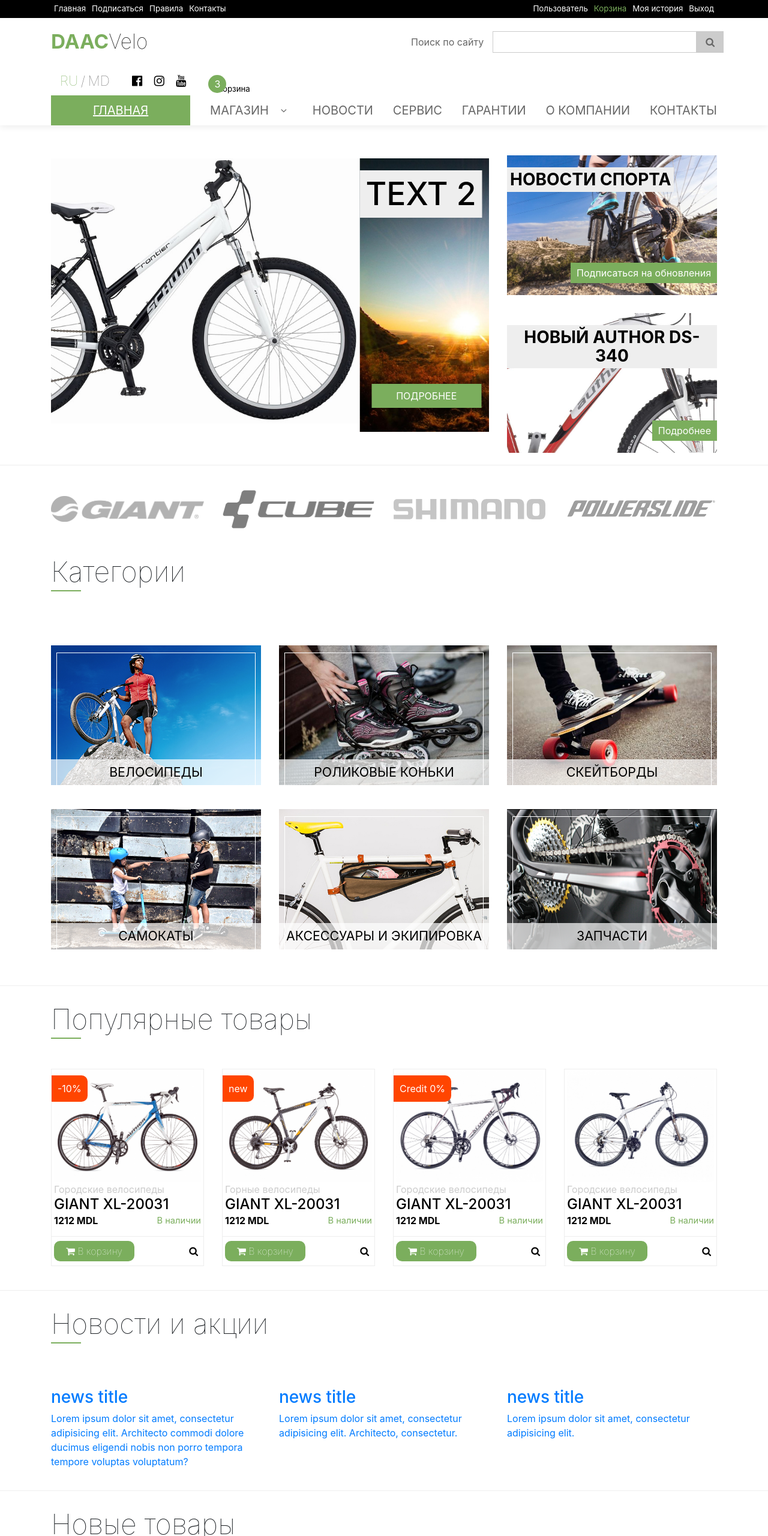
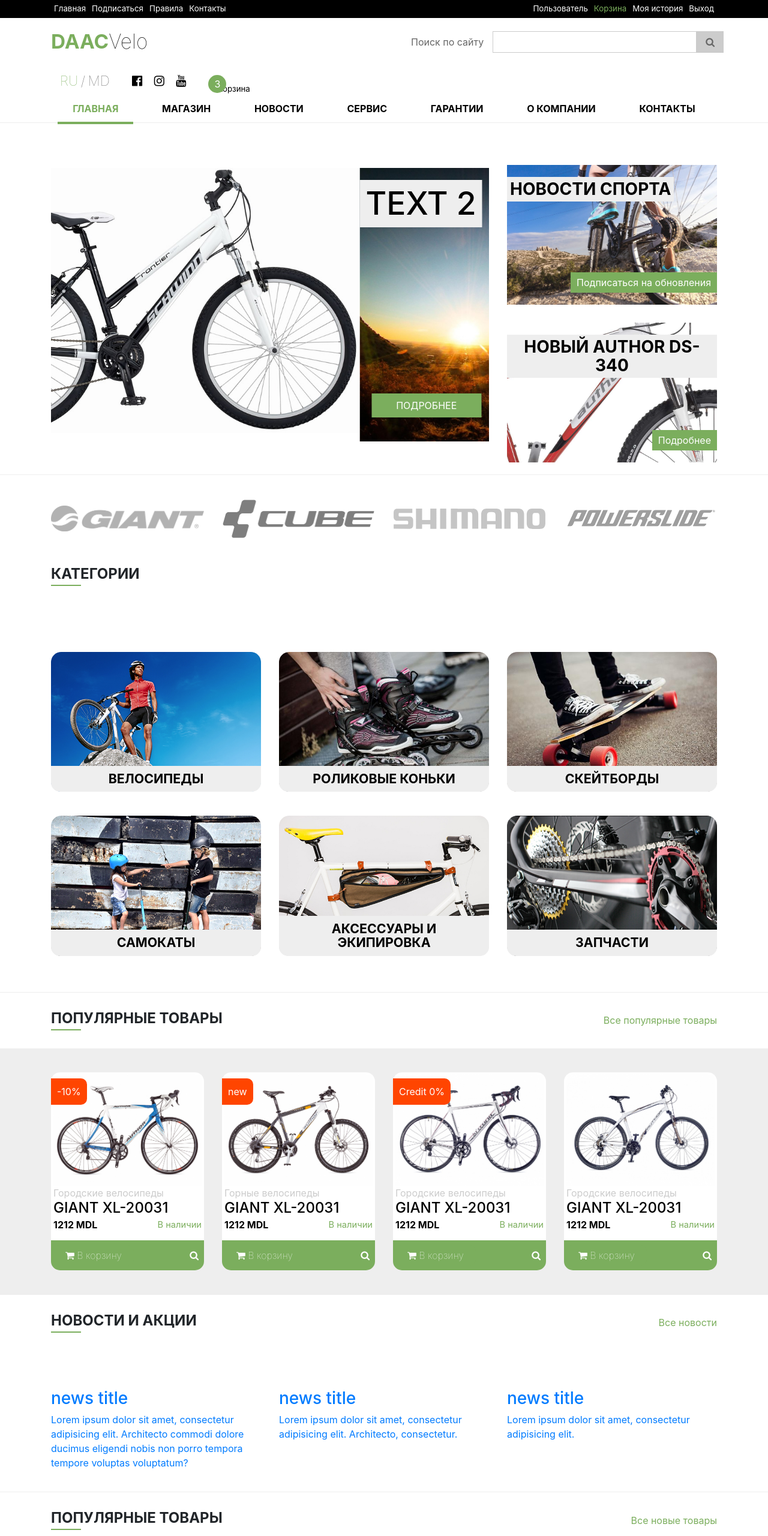
Before and after one commit to saykle-developer/daac_velo_new, a plain HTML site: page index.html in a window 1280 px wide. Shown: the top 2561 px of the page at 60% size. Drawn offline with nearby package versions, Linux system fonts and the light colour scheme.

Commit message:
--Change SiteDesign

```diff
--- a/index.html
+++ b/index.html
@@ -93,30 +93,27 @@
             <div class="row">
                 <div class="col">
                     <nav class="main-navigation">
-                        <ul class="d-flex justify-content-between">
+                        <ul class="d-flex justify-content-around">
                             <li class="current-page"><a href="#">Главная</a></li>
                             <li class="has-child">
                                 <a href="#">Магазин</a>
-                                <span class="collapse-menu">
-                                    <i class="fa fa-angle-up fa-angle-down" aria-hidden="true"></i>
-                                </span>
                                 <ul class="sub-menu justify-content-around animated">
                                     <li class="col-auto">
                                         <a href="#">Shop item 2</a>
                                         <a href="#">Shop item 2</a>
                                         <a href="#">Shop item 2</a>
                                     </li>
-                                    <li class="co#l-auto">
+                                    <li class="col-auto">
                                         <a href="#">Shop item 2</a>
                                         <a href="#">Shop item 2</a>
                                         <a href="#">Shop item 2</a>
                                     </li>
-                                    <li class="co#l-auto">
+                                    <li class="col-auto">
                                         <a href="#">Shop item 2</a>
                                         <a href="#">Shop item 2</a>
                                         <a href="#">Shop item 2</a>
                                     </li>
-                                    <li class="co#l-auto">
+                                    <li class="col-auto">
                                         <a href="#">Shop item 2</a>
                                         <a href="#">Shop item 2</a>
                                         <a href="#">Shop item 2</a>
@@ -126,6 +123,28 @@
                             <li><a href="#">Новости</a></li>
                             <li class="has-child">
                                 <a href="#">Сервис</a>
+                                <ul class="sub-menu justify-content-around animated">
+                                    <li class="col-auto">
+                                        <a href="#">Shop item 3</a>
+                                        <a href="#">Shop item 3</a>
+                                        <a href="#">Shop item 3</a>
+                                    </li>
+                                    <li class="col-auto">
+                                        <a href="#">Shop item 3</a>
+                                        <a href="#">Shop item 3</a>
+                                        <a href="#">Shop item 3</a>
+                                    </li>
+                                    <li class="col-auto">
+                                        <a href="#">Shop item 3</a>
+                                        <a href="#">Shop item 3</a>
+                                        <a href="#">Shop item 3</a>
+                                    </li>
+                                    <li class="col-auto">
+                                        <a href="#">Shop item 3</a>
+                                        <a href="#">Shop item 3</a>
+                                        <a href="#">Shop item 3</a>
+                                    </li>
+                                </ul>
                             </li>
                             <li><a href="#">Гарантии</a></li>
                             <li><a href="#">О Компании</a></li>
@@ -249,8 +268,9 @@
     </div>
 </section>
 <div class="container">
-    <div class="row">
-        <h2 class="section-title col-12">Популярные товары</h2>
+    <div class="row align-items-center justify-content-between">
+        <h2 class="section-title col-8">Популярные товары</h2>
+        <a class="show-all col-auto" href="#">Все популярные товары</a>
     </div>
 </div>
 <section class="goods">
@@ -315,8 +335,9 @@
     </div>
 </section>
 <div class="container">
-    <div class="row">
-        <h2 class="section-title col-12">Новости и акции</h2>
+    <div class="row align-items-center justify-content-between">
+        <h2 class="section-title col-8">Новости и акции</h2>
+        <a class="show-all col-auto" href="#">Все новости</a>
     </div>
 </div>
 <section class="news">
@@ -349,8 +370,9 @@
     </div>
 </section>
 <div class="container">
-    <div class="row">
-        <h2 class="section-title col-12">Новые товары</h2>
+    <div class="row align-items-center justify-content-between">
+        <h2 class="section-title col-8">Популярные товары</h2>
+        <a class="show-all col-auto" href="#">Все новые товары</a>
     </div>
 </div>
 <section class="goods">
--- a/less/components.less
+++ b/less/components.less
@@ -29,8 +29,9 @@
 .section-title {
   margin: 30px 0;
   display: inline-block;
-  font-size: 35pt;
-  font-weight: lighter;
+  font-size: 18pt;
+  font-weight: bold;
+  text-transform: uppercase;
   &:after {
     content: '';
     display: block;
@@ -40,10 +41,18 @@
     margin-top: 5px;
   }
 }
+.show-all{
+  color: @green;
+  text-decoration: none;
+  &:hover{
+    color: #000;
+    text-decoration: none;
+  }
+}
 
 section {
   border-bottom: 1px solid #eee;
-  padding: 20px 0;
+  padding: 40px 0 20px;
 }
 
 .categories {
@@ -52,6 +61,10 @@ section {
     position: relative;
     display: block;
     margin-top: 40px;
+    overflow: hidden;
+    -webkit-border-radius: 15px;
+    -moz-border-radius: 15px;
+    border-radius: 15px;
     h3 {
       position: absolute;
       bottom: 0;
@@ -65,16 +78,23 @@ section {
       text-align: center;
       font-size: 16pt;
       /* text-shadow: 0 2px 5px #000; */
-      font-weight: normal;
-      background: rgba(255, 255, 255, .7);
+      //background: rgba(255, 255, 255, .7);
+      background: #eee;
       padding: 10px;
+      font-weight: bold;
+      z-index: 20;
       .transition();
     }
     img {
       width: 100%;
+      opacity: 1;
+      -webkit-border-radius: 17px;
+      -moz-border-radius: 17px;
+      border-radius: 17px;
+      .transition();
     }
     span {
-      display: block;
+      display: none;
       width: 95%;
       height: 95%;
       position: absolute;
@@ -99,21 +119,18 @@ section {
     }
     &:hover {
       h3 {
-
+        color: #ffffff;
+        background: @green;
       }
-      span {
-        padding-top: 20%;
-        color: #ffffff;
-        background: rgba(255, 255, 255, .2);
-        i {
-          background: @green;
-        }
+      img{
+        opacity: .9;
       }
     }
   }
 }
 
 .goods {
+  background: #eee;
   .good {
     position: relative;
     margin-bottom: 20px;
@@ -122,9 +139,12 @@ section {
       position: relative;
       display: block;
       padding: 4px;
-      border: 1px solid #eee;
       border-bottom: 0;
       text-decoration: none;
+      -webkit-border-radius: 15px 15px 0 0;
+      -moz-border-radius: 15px 15px 0 0;
+      border-radius: 15px 15px 0 0;
+      background: #ffffff;
       img {
         width: 100%;
       }
@@ -164,16 +184,19 @@ section {
     }
     .usr-actions {
       height: 50px;
-      border: 1px solid #eee;
+      background: @green;
       display: flex;
       justify-content: space-between;
       align-items: center;
       padding: 4px;
+      -webkit-border-radius: 0 0 15px 15px;
+      -moz-border-radius: 0 0 15px 15px;
+      border-radius: 0 0 15px 15px;
       a {
         text-decoration: none;
         font-size: 12pt;
         padding: 5px;
-        color: #000;
+        color: #fff;
         &.good-to-cart {
           font-weight: lighter;
           background: @green;
--- a/less/header.less
+++ b/less/header.less
@@ -1,7 +1,9 @@
 @import (less) "options.less";
-header{
-  .box-shadow(0 3px 10px, #eee);
+
+header {
+  border-bottom: 1px solid #eee;
 }
+
 .green {
   color: @green !important;
 }
@@ -51,8 +53,8 @@ header{
         color: @green;
       }
     }
-    a{
-      &:hover{
+    a {
+      &:hover {
         text-decoration: none;
       }
     }
@@ -135,66 +137,52 @@ header{
         display: inline-block;
         &.current-page {
           a {
-            padding: 10px 70px;
-            background: @green;
-            color: #fff;
-            text-decoration: underline;
+            border-radius: 15px 15px 0 0;
+            color: #7bae5d;
+            border-bottom: 4px solid;
+            margin-bottom: -3px;
           }
         }
         a {
-          color: #666;
+          padding: 10px 25px;
+          color: #000;
+          font-weight: bold;
           display: block;
-          padding: 10px 0;
           text-transform: uppercase;
-          font-size: 15pt;
+          font-size: 12pt;
+          text-decoration: none;
         }
-        &.has-child{
+        &.has-child {
           display: inline-flex;
-          align-items:center;
-          span.collapse-menu{
-            cursor: pointer;
-            margin-left: 10px;
-            height: 30px;
-            width: 30px;
-            text-align: center;
-            border: 1px solid #fff;
-            .transition(.1s, ease);
-            i{
-              margin: 0;
-              line-height: 28px;
-              color: #666;
+          align-items: center;
+          -webkit-border-radius: 10px 10px 0 0;
+          -moz-border-radius: 10px 10px 0 0;
+          border-radius: 10px 10px 0 0;
+          a{
+            padding: 10px 25px;
           }
           &:hover{
-              background: #ffffff;
-              i{
-                color: #000;
+            background: #eee;
+            .sub-menu{
+              display: flex;
             }
           }
-          }
-          &.collapsed-menu{
-            span{
-              background: #ffffff;
-              i{
-                color: #666;
-              }
-            }
-          }
-        }
-        .sub-menu{
+          .sub-menu {
             display: none;
             position: absolute;
-          top: 50px;
+            top: 45px;
             left: 0;
             right: 0;
-          background: #fff;
+            background: #eeeeee;
             border-left: 1px solid #eee;
             border-bottom: 1px solid #eee;
             border-right: 1px solid #eee;
             animation-duration: .155s;
             padding: 30px;
-          z-index: 20;
-          li{
-            a{
+            z-index: 50;
+            .transition(.4s, ease-in-out);
+            li {
+              a {
                 color: @darkgrey;
                 font-size: 10pt;
                 padding: 5px;
@@ -205,3 +193,4 @@ header{
       }
     }
   }
+}
```
Also changed, not shown: css/components.css, css/header.css. Lines whose indentation alone changed are shown as unchanged.
